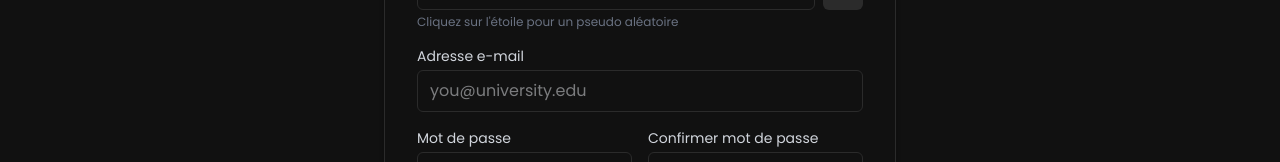
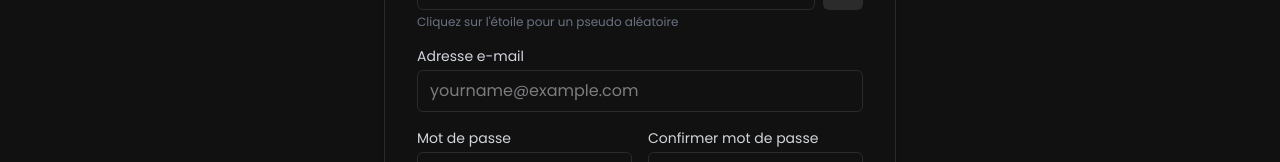
Before and after one commit to Uniqueredfoxer/hackaton-Esi, a React (Vite) app: page /signup in a window 1280 px wide. Shown: the part 377-539 px from the top of the page. Built offline with nearby package versions, Linux system fonts and the light colour scheme; no server answers.

Commit message:
changed the email placeholder

```diff
--- a/src/main.jsx
+++ b/src/main.jsx
@@ -1,7 +1,7 @@
 import { StrictMode } from "react";
 import { createRoot } from "react-dom/client";
 import Router from "./appRouter";
-import "./index.css";
+ import "./index.css";
 import { RouterProvider } from "react-router-dom";
 import { AuthProvider } from "./contexts/AuthProvider";
 
--- a/src/pages/signup.jsx
+++ b/src/pages/signup.jsx
@@ -217,7 +217,7 @@ const Signup = () => {
               value={email}
               onChange={(e) => setEmail(e.target.value)}
               className="bg-[#111] border border-[#2b2b2b] px-3 py-2 rounded-md text-gray-200 focus:outline-none focus:ring-2 focus:ring-[#444]"
-              placeholder="you@university.edu"
+              placeholder="yourname@example.com"
               autoComplete="email"
               required
             />
```
